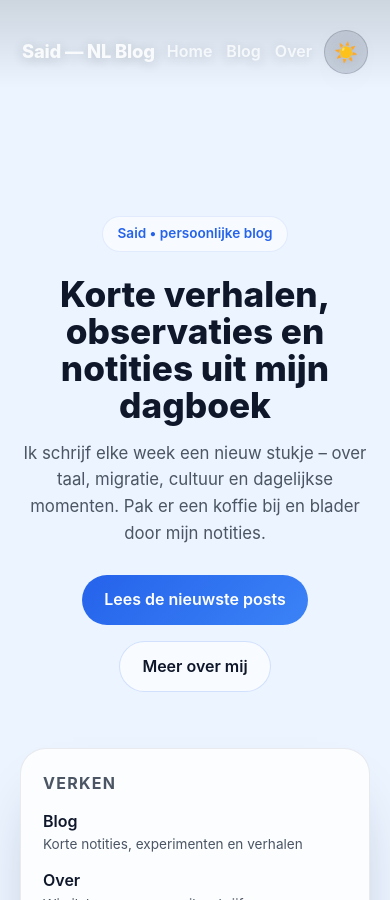
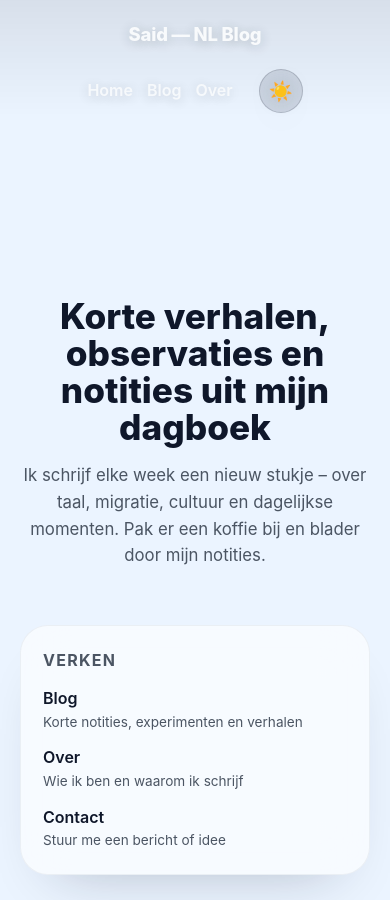
Before and after one commit to anatolischejongen/anatolischejongen, a Jekyll site: the page built from index.md, in a window 390 px wide and 900 px high. Built offline with Jekyll 4.4.1, drawn with Linux system fonts in a browser that asks for light colours.

Commit message:
Refine header layout and panel spacing

```diff
--- a/_layouts/default.html
+++ b/_layouts/default.html
@@ -23,8 +23,9 @@
 </head>
 <body>
   <header class="site-header" id="siteHeader">
-    <div class="shell">
+    <div class="site-header__inner">
       <a class="brand" href="{{ '/' | relative_url }}">{{ site.title }}</a>
+      <div class="site-header__right">
         <nav class="main-nav" aria-label="Hoofdmenu">
           <a href="{{ '/' | relative_url }}">Home</a>
           <a href="{{ '/blog/' | relative_url }}">Blog</a>
@@ -33,6 +34,7 @@
         <button class="theme-toggle" id="themeToggle" type="button" aria-pressed="false" aria-label="Schakel thema">
           <span aria-hidden="true"></span>
         </button>
+      </div>
     </div>
   </header>
 
@@ -111,6 +116,46 @@
       prefersDark.addEventListener?.('change', () => {
         if (!getStored()) updateToggle();
       });
+
+      function syncHeaderHeight(){
+        if (!header) return;
+        const height = header.offsetHeight;
+        root.style.setProperty('--header-height', `${Math.round(height)}px`);
+      }
+
+      function updateHeaderVisibility(){
+        if (!header) return;
+        const currentY = window.scrollY;
+        const threshold = header.offsetHeight * 0.6;
+        const scrollingDown = currentY > lastScrollY;
+        const scrollingUp = currentY < lastScrollY;
+
+        if (currentY <= threshold || scrollingUp) {
+          header.classList.remove('is-hidden');
+        } else if (scrollingDown && currentY > threshold) {
+          header.classList.add('is-hidden');
+        }
+
+        lastScrollY = currentY;
+      }
+
+      function onScroll(){
+        if (ticking) return;
+        ticking = true;
+        requestAnimationFrame(() => {
+          updateHeaderVisibility();
+          ticking = false;
+        });
+      }
+
+      syncHeaderHeight();
+      updateHeaderVisibility();
+
+      window.addEventListener('scroll', onScroll, { passive: true });
+      window.addEventListener('resize', () => {
+        syncHeaderHeight();
+        updateHeaderVisibility();
+      });
     })();
   </script>
 </body>
--- a/assets/css/site.css
+++ b/assets/css/site.css
@@ -7,12 +7,12 @@
   --text-body: #1f2937;
   --text-muted: #4b5563;
   --accent: #2563eb;
-  --surface: rgba(255,255,255,0.78);
-  --surface-border: rgba(15,23,42,0.08);
-  --surface-shadow: 0 30px 60px -32px rgba(15,23,42,0.45);
-  --surface-hover: rgba(255,255,255,0.92);
+  --surface: rgba(255,255,255,0.6);
+  --surface-border: rgba(15,23,42,0.05);
+  --surface-shadow: 0 28px 60px -36px rgba(15,23,42,0.3);
+  --surface-hover: rgba(255,255,255,0.8);
 
-  --bg-overlay: rgba(255,255,255,0.45);
+  --bg-overlay: rgba(255,255,255,0.0);
   --bg-fallback: #ebf4ff;
 
   --header-height: 72px;
@@ -35,11 +35,11 @@
     --text-body: #e5e7eb;
     --text-muted: #94a3b8;
     --accent: #93c5fd;
-    --surface: rgba(13,23,45,0.72);
-    --surface-hover: rgba(18,30,54,0.88);
-    --surface-border: rgba(148,163,184,0.14);
-    --surface-shadow: 0 30px 60px -30px rgba(0,0,0,0.65);
-    --bg-overlay: rgba(8,15,35,0.6);
+    --surface: rgba(13,23,45,0.5);
+    --surface-hover: rgba(18,30,54,0.68);
+    --surface-border: rgba(148,163,184,0.12);
+    --surface-shadow: 0 28px 60px -32px rgba(0,0,0,0.55);
+    --bg-overlay: rgba(8,15,35,0.08);
     --bg-fallback: #0f172a;
     --header-fg: #f8fafc;
     --header-border: rgba(255,255,255,0.18);
@@ -57,11 +57,11 @@
   --text-body: #1f2937;
   --text-muted: #4b5563;
   --accent: #2563eb;
-  --surface: rgba(255,255,255,0.78);
-  --surface-hover: rgba(255,255,255,0.92);
-  --surface-border: rgba(15,23,42,0.08);
-  --surface-shadow: 0 30px 60px -32px rgba(15,23,42,0.45);
-  --bg-overlay: rgba(255,255,255,0.45);
+  --surface: rgba(255,255,255,0.6);
+  --surface-hover: rgba(255,255,255,0.8);
+  --surface-border: rgba(15,23,42,0.05);
+  --surface-shadow: 0 28px 60px -36px rgba(15,23,42,0.3);
+  --bg-overlay: rgba(255,255,255,0.0);
   --bg-fallback: #ebf4ff;
   --header-fg: #f8fafc;
   --header-border: rgba(255,255,255,0.15);
@@ -78,11 +78,11 @@
   --text-body: #e5e7eb;
   --text-muted: #94a3b8;
   --accent: #93c5fd;
-  --surface: rgba(13,23,45,0.72);
-  --surface-hover: rgba(18,30,54,0.88);
-  --surface-border: rgba(148,163,184,0.14);
-  --surface-shadow: 0 30px 60px -30px rgba(0,0,0,0.65);
-  --bg-overlay: rgba(8,15,35,0.6);
+  --surface: rgba(13,23,45,0.5);
+  --surface-hover: rgba(18,30,54,0.68);
+  --surface-border: rgba(148,163,184,0.12);
+  --surface-shadow: 0 28px 60px -32px rgba(0,0,0,0.55);
+  --bg-overlay: rgba(8,15,35,0.08);
   --bg-fallback: #0f172a;
   --header-fg: #f8fafc;
   --header-border: rgba(255,255,255,0.18);
@@ -104,14 +104,22 @@ html, body{
   min-height:100%;
   font:16px/1.6 var(--font-sans);
   color: var(--text-body);
+}
+
+html{
   background: var(--bg-fallback);
+}
+
+body{
+  position:relative;
+  background: transparent;
 }
 
 body::before{
   content:"";
   position:fixed;
   inset:0;
-  z-index:-2;
+  z-index:-1;
   background-image:
     linear-gradient(180deg, var(--bg-overlay), var(--bg-overlay)),
     var(--bg-image);
@@ -136,13 +144,19 @@ body::before{
 }
 
 .site-header{
-  position:sticky;
+  position:fixed;
   top:0;
+  left:0;
+  right:0;
   z-index:20;
+  width:100%;
   color: var(--header-fg);
   background: transparent;
   border-bottom:none;
   padding-top:16px;
+  transform: translateY(0);
+  transition: transform .32s ease, opacity .32s ease;
+  opacity:1;
 }
 
 .site-header::after{
@@ -150,17 +164,34 @@ body::before{
   position:absolute;
   inset:0;
   pointer-events:none;
-  background: linear-gradient(180deg, rgba(0,0,0,0.25), rgba(0,0,0,0));
-  opacity:0.5;
+  background: linear-gradient(180deg, rgba(0,0,0,0.18), rgba(0,0,0,0));
+  opacity:0.45;
   z-index:-1;
 }
 
-.site-header .shell{
+.site-header.is-hidden{
+  transform: translateY(-120%);
+  opacity:0;
+  pointer-events:none;
+}
+
+.page::before{
+  content:"";
+  display:block;
+  height:var(--header-height);
+  width:100%;
+}
+
+.site-header__inner{
   display:flex;
   align-items:center;
   justify-content:space-between;
   gap:32px;
   min-height: var(--header-height);
+  width:100%;
+  margin:0;
+  padding:0 clamp(24px, 5vw, 72px);
+  box-sizing:border-box;
 }
 
 .brand{
@@ -170,6 +201,14 @@ body::before{
   color:inherit;
   text-decoration:none;
   text-shadow: var(--header-shadow);
+}
+
+.site-header__right{
+  margin-left:auto;
+  display:flex;
+  align-items:center;
+  justify-content:flex-end;
+  gap:24px;
 }
 
 .main-nav{
@@ -207,6 +246,7 @@ body::before{
   box-shadow:0 14px 30px -20px rgba(15,23,42,0.65);
   backdrop-filter: blur(14px);
   -webkit-backdrop-filter: blur(14px);
+  margin-left:12px;
 }
 
 .theme-toggle:hover{
@@ -230,7 +270,7 @@ body::before{
 }
 
 .page{
-  padding:96px 0 200px;
+  padding:calc(var(--header-height) + 40px) 0 200px;
   min-height: calc(100vh - 120px);
   position:relative;
 }
@@ -313,15 +353,16 @@ body::before{
 .layout-panels{
   display:grid;
   grid-template-columns: 280px 1fr;
-  gap:24px;
+  gap:32px;
   width:min(1100px, 100%);
-  margin:0 auto;
+  margin:0 auto 32px;
   padding:0 32px;
+  position:relative;
 }
 
 .card{
-  padding:24px;
-  border-radius:26px;
+  padding:26px;
+  border-radius:28px;
   background: var(--surface);
   border:1px solid var(--surface-border);
   box-shadow: var(--surface-shadow);
@@ -368,7 +409,7 @@ body::before{
 
 .primary-card h2{
   margin-top:0;
-  margin-bottom:12px;
+  margin-bottom:14px;
   font-size:1.35rem;
   color: var(--text-strong);
 }
@@ -430,8 +471,8 @@ body::before{
 }
 
 .site-footer{
-  margin-top:0;
-  padding:24px 0 32px;
+  margin-top:48px;
+  padding:28px 0 36px;
   color: var(--text-muted);
   font-size:0.9rem;
   backdrop-filter: blur(12px);
@@ -445,8 +486,8 @@ body::before{
   position:absolute;
   inset:0;
   pointer-events:none;
-  background: linear-gradient(0deg, rgba(0,0,0,0.45), rgba(0,0,0,0));
-  opacity:0.5;
+  background: linear-gradient(0deg, rgba(0,0,0,0.25), rgba(0,0,0,0));
+  opacity:0.45;
   z-index:-1;
 }
 
@@ -470,10 +511,18 @@ body::before{
   .shell{
     padding:0 20px;
   }
-  .site-header .shell{
+  .site-header__inner{
     flex-wrap:wrap;
     justify-content:center;
     gap:12px;
+    padding:0 20px;
+    margin:0;
+  }
+  .site-header__right{
+    width:100%;
+    justify-content:center;
+    gap:14px;
+    padding-right:0;
   }
   .main-nav{
     gap:14px;
--- a/index.md
+++ b/index.md
@@ -4,13 +4,8 @@ title: Welkom
 ---
 
 <section class="hero shell">
-  <span class="eyebrow">Said • persoonlijke blog</span>
   <h1>Korte verhalen, observaties en notities uit mijn dagboek</h1>
   <p>Ik schrijf elke week een nieuw stukje – over taal, migratie, cultuur en dagelijkse momenten. Pak er een koffie bij en blader door mijn notities.</p>
-  <div class="hero-actions">
-    <a class="btn btn-primary" href="{{ '/blog/' | relative_url }}">Lees de nieuwste posts</a>
-    <a class="btn btn-secondary" href="{{ '/about' | relative_url }}">Meer over mij</a>
-  </div>
 </section>
 
 <section class="layout-panels">
```
Also changed, not shown: other parts of _layouts/default.html (+3 -0 lines). Lines whose indentation alone changed are shown as unchanged.
